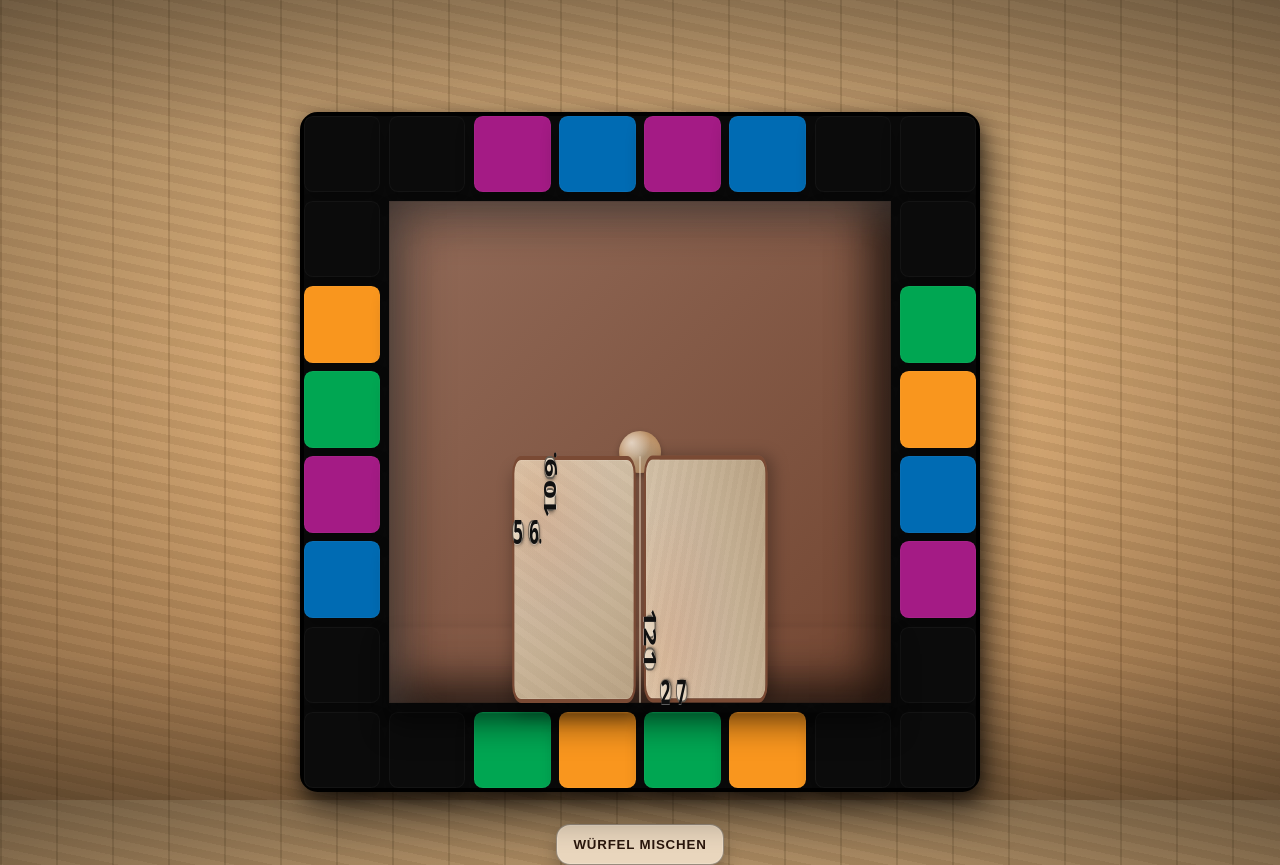
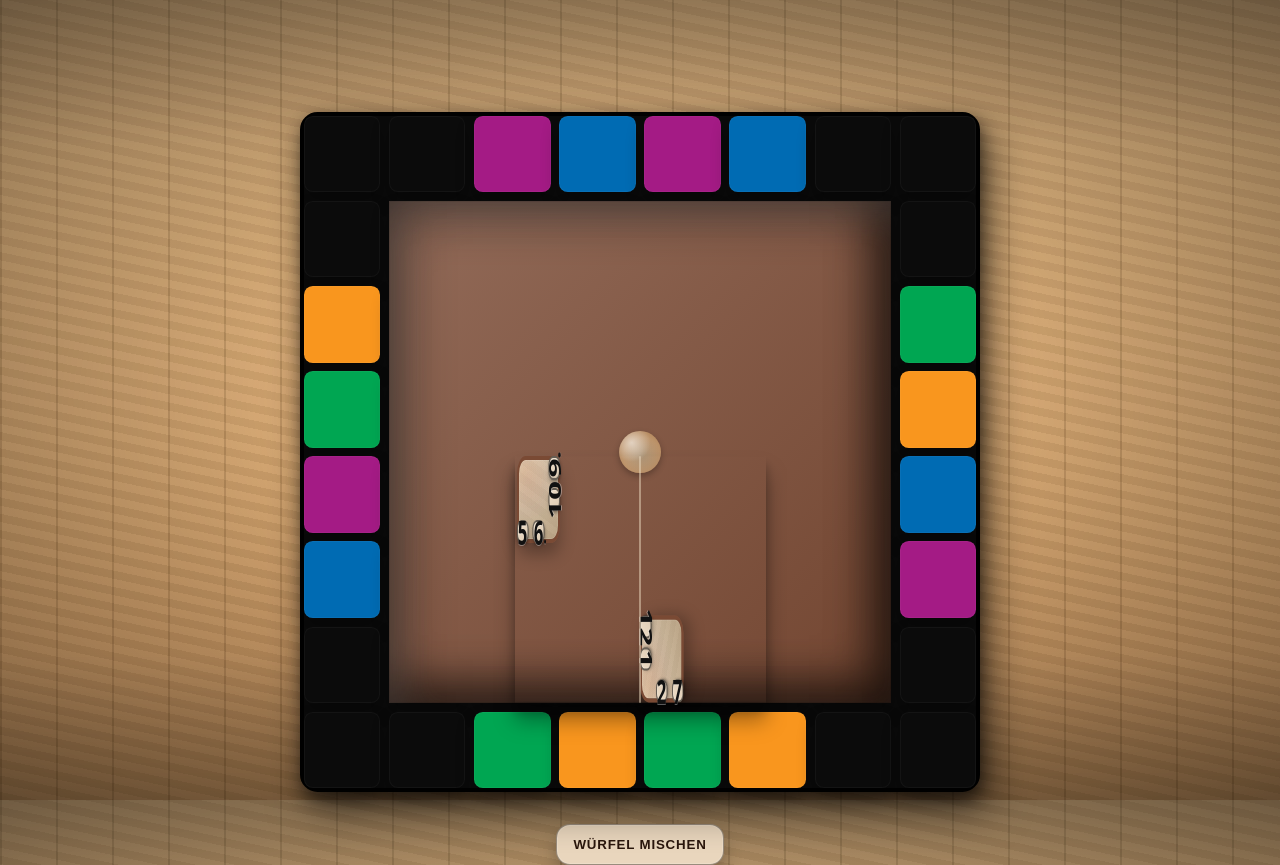
Before and after one commit to peterlenhart/KIPP-CLUB-digital, a plain HTML site: page index.html in a window 1280 px wide. Drawn offline with Linux system fonts and the light colour scheme.

Commit message:
Plättchen waren nicht mitskaliert.

```diff
--- a/index.html
+++ b/index.html
@@ -94,10 +94,9 @@
       --cell: calc((100% - 7 * var(--cell-gap)) / 8);
       --step: calc(var(--cell) + var(--cell-gap));
 
-      /* Achse zwischen D/E */
       --axis-x: calc(4 * var(--step) - (var(--cell-gap) / 2));
 
-      /* W2 Basis links oben (B) */
+      /* Quelle: W2W1 Basis */
       --cube-col: 1;
       --cube-row: 1;
       --cube-x: calc(var(--cube-col) * var(--step));
@@ -174,111 +173,87 @@
       pointer-events: none;
     }
 
-    /* =========================================================
-       W2W1-Basis bleibt Quelle (unsichtbar)
-       ========================================================= */
+    /* ========= QUELLE: W2W1 Basis (unsichtbar) ========= */
     .pairLayer{
       position:absolute;
       inset:0;
       z-index: 6;
       pointer-events:none;
-
       opacity: 0;
       visibility: hidden;
     }
 
-    /* =========================================================
-       W3W1 KIP (sichtbar, gefixt)
-       - KEIN scaleX auf ganzer Layer!
-       - Stattdessen: linke Hälfte und rechte Hälfte einzeln 50% skaliert zur Achse hin
-       ========================================================= */
-    .w3w1KipLayer{
+    /* ========= SLOT ========= */
+    .slot{
+      position:absolute;
+      width: var(--cell);
+      height: var(--cell);
+      box-sizing: border-box;
+      background:
+        linear-gradient(135deg, rgba(255,255,255,0.14), rgba(0,0,0,0.05)),
+        var(--slot-fill);
+      border: var(--slot-border-w) solid var(--slot-border);
+      border-radius: var(--cell-radius);
+      z-index: 7;
+      box-shadow:
+        1px 1px 0 rgba(255,255,255,0.18) inset,
+        -1px -1px 0 rgba(0,0,0,0.08) inset,
+        0 3px 5px rgba(0,0,0,0.22),
+        2px 2px 3px -1px rgba(0,0,0,0.20);
+    }
+    .slot .num{
       position:absolute;
       inset:0;
-      z-index: 8;
-      pointer-events:none;
+      display:flex;
+      align-items:center;
+      justify-content:center;
+      user-select:none;
+    }
+    .slot .num > span{
+      display:inline-block;
+      font-weight: 900;
+      color: #111;
+      font-size: clamp(18px, 4.2vmin, 36px);
+      text-shadow: 0 1px 0 rgba(255,255,255,0.35);
+      transform: rotate(var(--num-rot, 0deg));
+      transform-origin: 50% 50%;
+      position: relative;
+    }
+    .slot .num > span.dot::after{
+      content:"";
+      position:absolute;
+      width: clamp(3px, 0.55vmin, 6px);
+      height: clamp(3px, 0.55vmin, 6px);
+      border-radius: 50%;
+      background: #111;
+      left: 100%;
+      top: 72%;
+      transform: translate(25%, -50%);
+      box-shadow: 0 1px 0 rgba(255,255,255,0.25);
     }
 
-    /* gemeinsamer, waagrechter Bodenschatten */
-    .w3w1FloorShadow{
+    .read-south { --num-rot: calc(var(--rotSign) * 0deg); }
+    .read-west  { --num-rot: calc(var(--rotSign) * 90deg); }
+    .read-east  { --num-rot: calc(var(--rotSign) * -90deg); }
+    .read-north { --num-rot: calc(var(--rotSign) * 180deg); }
+
+    /* Quelle-Positionen W2/W1 (nur fürs Random vergeben) */
+    .slot-2b{ left: calc(var(--cube-x) + 0 * var(--step)); top:  calc(var(--cube-y) + 0 * var(--step)); }
+    .slot-2c{ left: calc(var(--cube-x) + 1 * var(--step)); top:  calc(var(--cube-y) + 0 * var(--step)); }
+    .slot-3d{ left: calc(var(--cube-x) + 2 * var(--step)); top:  calc(var(--cube-y) + 1 * var(--step)); }
+    .slot-4d{ left: calc(var(--cube-x) + 2 * var(--step)); top:  calc(var(--cube-y) + 2 * var(--step)); }
+
+    .slot2-2f{ left: calc(4 * var(--step) + 1 * var(--step)); top: calc(1 * var(--step) + 0 * var(--step)); }
+    .slot2-2g{ left: calc(4 * var(--step) + 2 * var(--step)); top: calc(1 * var(--step) + 0 * var(--step)); }
+    .slot2-3e{ left: calc(4 * var(--step) + 0 * var(--step)); top: calc(1 * var(--step) + 1 * var(--step)); }
+    .slot2-4e{ left: calc(4 * var(--step) + 0 * var(--step)); top: calc(1 * var(--step) + 2 * var(--step)); }
+
+    /* ========= HOLZFLÄCHE ========= */
+    .woodFace{
       position:absolute;
-      left: var(--step);
-      top:  calc(6 * var(--step));
-      width: calc(6 * var(--cell) + 5 * var(--cell-gap));
-      height: calc(1 * var(--step));
-      pointer-events: none;
-      z-index: 3;
-
-      background: rgba(0,0,0,0.00);
-      box-shadow:
-        0 18px 28px rgba(0,0,0,0.34),
-        0 8px 14px rgba(0,0,0,0.22);
-      filter: blur(1px);
-    }
-
-    /* stabile Trennlinie (nicht skaliert) */
-    .divider-DE-rows5to7{
-      position:absolute;
-      left: calc(var(--axis-x) - 1px);
-      top:  calc(4 * var(--step));
-      height: calc(2 * var(--step) + var(--cell));
-      width: 2px;
-
-      background: rgba(234,215,190,0.50);
-      border-radius: 999px;
-      filter: blur(0.1px);
-
-      z-index: 9999;
-      pointer-events: none;
-
-      opacity: 1;
-      visibility: visible;
-    }
-
-    /* Jede Hälfte wird zur Achse hin skaliert */
-    .half{
-      position:absolute;
+      left:0; top:0;
       width: calc(3 * var(--cell) + 2 * var(--cell-gap));
       height: calc(3 * var(--cell) + 2 * var(--cell-gap));
-      transform: scaleX(0.5);
-    }
-    .half.left{
-      /* zur Achse hin: rechter Rand bleibt "Hinge" */
-      transform-origin: 100% 50%;
-    }
-    .half.right{
-      /* zur Achse hin: linker Rand bleibt "Hinge" */
-      transform-origin: 0% 50%;
-    }
-
-    /* W3 liegt in Q3: 5B..7D => left=1*step, top=4*step */
-    .w3Half{
-      left: calc(1 * var(--step));
-      top:  calc(4 * var(--step));
-    }
-
-    /* W1 liegt in Q2: 5E..7G => left=4*step, top=4*step */
-    .w1Half{
-      left: calc(4 * var(--step));
-      top:  calc(4 * var(--step));
-    }
-
-    /* Wrapper innerhalb jeder Hälfte */
-    .wrap{
-      position:absolute;
-      inset:0;
-      transform-origin: 50% 50%;
-    }
-    /* W1: -90° CCW um eigenen Mittelpunkt */
-    .wrap.w1rot{
-      transform: rotate(-90deg);
-    }
-
-    .cubeFinal{
-      position:absolute;
-      left:0; top:0;
-      width: 100%;
-      height: 100%;
       box-sizing: border-box;
 
       background:
@@ -301,93 +276,109 @@
         0 12px 22px rgba(0,0,0,0.28),
         0 0 0 1px rgba(255,255,255,0.10) inset;
 
-      z-index: 6;
+      z-index: 1;
     }
 
-    .slot{
+    /* ========= W3W1 BASIS-PACK (sichtbar zum Testen) =========
+       -> DAS ist dein "Foto": alles drin, 1 Paket.
+       -> Dieses Paket wird dann als Ganzes in KIP skaliert.
+    */
+    .w3w1BasisPack{
       position:absolute;
-      width: var(--cell);
-      height: var(--cell);
-      box-sizing: border-box;
-
-      background:
-        linear-gradient(135deg, rgba(255,255,255,0.14), rgba(0,0,0,0.05)),
-        var(--slot-fill);
-
-      border: var(--slot-border-w) solid var(--slot-border);
-      border-radius: var(--cell-radius);
-
-      z-index: 7;
-
-      box-shadow:
-        1px 1px 0 rgba(255,255,255,0.18) inset,
-        -1px -1px 0 rgba(0,0,0,0.08) inset,
-        0 3px 5px rgba(0,0,0,0.22),
-        2px 2px 3px -1px rgba(0,0,0,0.20);
+      left: 0;
+      top:  0;
+      inset:0;
+      z-index: 8;
+      pointer-events:none;
     }
 
-    .slot .num{
+    /* Position der gesamten Basis-Kombi (dein Bereich 5B..7D und Q2/Q3 etc.):
+       Wir setzen sie in die unteren 3×3 Reihen (wie dein Screenshot KIP-Zone) */
+    .w3w1BasisPack .pack{
+      position:absolute;
+      left: 0;
+      top:  0;
+      width: 100%;
+      height: 100%;
+      transform-origin: var(--axis-x) 50%;
+    }
+
+    /* ======= hier ist die KIP-Ansicht: NUR dieses Element wird skaliert ======= */
+    .w3w1BasisPack .pack.kip{
+      transform: scaleX(0.5);
+    }
+
+    /* Gemeinsamer Schatten (im Paket!) */
+    .w3w1BasisPack .sharedShadow{
+      position:absolute;
+      left: var(--step);
+      top:  calc(4 * var(--step)); /* Bereich der KIP-Zone */
+      width: calc(6 * var(--cell) + 5 * var(--cell-gap));
+      height: calc(3 * var(--cell) + 2 * var(--cell-gap));
+      z-index: 0;
+      background: transparent;
+      box-shadow:
+        0 18px 28px rgba(0,0,0,0.34),
+        0 8px 14px rgba(0,0,0,0.22);
+      filter: blur(1px);
+      pointer-events:none;
+    }
+
+    /* W3 Block links (Q3) – an Achse angedockt */
+    .w3Block{
+      position:absolute;
+      top:  calc(4 * var(--step));
+      left: calc(var(--axis-x) - (3 * var(--cell) + 2 * var(--cell-gap))); /* rechter Rand an Achse */
+      width: calc(3 * var(--cell) + 2 * var(--cell-gap));
+      height: calc(3 * var(--cell) + 2 * var(--cell-gap));
+      z-index: 2;
+    }
+
+    /* W1 Block rechts (Q2) – an Achse angedockt */
+    .w1Block{
+      position:absolute;
+      top:  calc(4 * var(--step));
+      left: var(--axis-x); /* linker Rand an Achse */
+      width: calc(3 * var(--cell) + 2 * var(--cell-gap));
+      height: calc(3 * var(--cell) + 2 * var(--cell-gap));
+      z-index: 2;
+    }
+
+    /* Rotation passiert INNEN drin, bleibt aber Teil des Pakets */
+    .w1Block .rot{
       position:absolute;
       inset:0;
-      display:flex;
-      align-items:center;
-      justify-content:center;
-      user-select:none;
+      transform: rotate(-90deg);
+      transform-origin: 50% 50%;
     }
 
-    .slot .num > span{
-      display:inline-block;
-      font-weight: 900;
-      color: #111;
-      font-size: clamp(18px, 4.2vmin, 36px);
-      text-shadow: 0 1px 0 rgba(255,255,255,0.35);
-      transform: rotate(var(--num-rot, 0deg));
-      transform-origin: 50% 50%;
-      position: relative;
-    }
-
-    .slot .num > span.dot::after{
-      content:"";
-      position:absolute;
-      width: clamp(3px, 0.55vmin, 6px);
-      height: clamp(3px, 0.55vmin, 6px);
-      border-radius: 50%;
-      background: #111;
-
-      left: 100%;
-      top: 72%;
-      transform: translate(25%, -50%);
-      box-shadow: 0 1px 0 rgba(255,255,255,0.25);
-    }
-
-    /* Leserichtungen */
-    .read-south { --num-rot: calc(var(--rotSign) * 0deg); }
-    .read-west  { --num-rot: calc(var(--rotSign) * 90deg); }
-    .read-east  { --num-rot: calc(var(--rotSign) * -90deg); }
-    .read-north { --num-rot: calc(var(--rotSign) * 180deg); }
-
-    /* Quelle: Slot-Positionen (W2W1 Basis) */
-    .slot-2b{ left: calc(var(--cube-x) + 0 * var(--step)); top:  calc(var(--cube-y) + 0 * var(--step)); }
-    .slot-2c{ left: calc(var(--cube-x) + 1 * var(--step)); top:  calc(var(--cube-y) + 0 * var(--step)); }
-    .slot-3d{ left: calc(var(--cube-x) + 2 * var(--step)); top:  calc(var(--cube-y) + 1 * var(--step)); }
-    .slot-4d{ left: calc(var(--cube-x) + 2 * var(--step)); top:  calc(var(--cube-y) + 2 * var(--step)); }
-
-    .slot2-2f{ left: calc(4 * var(--step) + 1 * var(--step)); top: calc(1 * var(--step) + 0 * var(--step)); }
-    .slot2-2g{ left: calc(4 * var(--step) + 2 * var(--step)); top: calc(1 * var(--step) + 0 * var(--step)); }
-    .slot2-3e{ left: calc(4 * var(--step) + 0 * var(--step)); top: calc(1 * var(--step) + 1 * var(--step)); }
-    .slot2-4e{ left: calc(4 * var(--step) + 0 * var(--step)); top: calc(1 * var(--step) + 2 * var(--step)); }
-
-    /* Slots in W3-Hälfte (relativ zur 3×3-Fläche) */
+    /* Slots relativ innerhalb 3×3 Fläche (W3: U1..U4) */
     .w3s-u1{ left: calc(2 * var(--step)); top:  calc(0 * var(--step)); }
     .w3s-u2{ left: calc(2 * var(--step)); top:  calc(1 * var(--step)); }
     .w3s-u3{ left: calc(0 * var(--step)); top:  calc(2 * var(--step)); }
     .w3s-u4{ left: calc(1 * var(--step)); top:  calc(2 * var(--step)); }
 
-    /* Slots in W1-Hälfte (relativ zur 3×3-Fläche) */
+    /* Slots relativ innerhalb 3×3 Fläche (W1: T1..T4) */
     .w1s-t1{ left: calc(1 * var(--step)); top:  calc(0 * var(--step)); }
     .w1s-t2{ left: calc(2 * var(--step)); top:  calc(0 * var(--step)); }
     .w1s-t3{ left: calc(0 * var(--step)); top:  calc(1 * var(--step)); }
     .w1s-t4{ left: calc(0 * var(--step)); top:  calc(2 * var(--step)); }
+
+    /* Trennlinie: NICHT Teil des Pakets */
+    .divider-W3W1{
+      position:absolute;
+      left: calc(var(--axis-x) - 1px);
+      top:  calc(4 * var(--step));
+      height: calc(2 * var(--step) + var(--cell));
+      width: 2px;
+      background: rgba(234,215,190,0.50);
+      border-radius: 999px;
+      filter: blur(0.1px);
+      z-index: 9999;
+      pointer-events: none;
+      opacity: 1;
+      visibility: visible;
+    }
 
     .controls{
       width: 100%;
@@ -425,16 +416,10 @@
     <div class="board" id="board">
       <div class="floor" aria-hidden="true"></div>
       <div class="ball" aria-label="Kugel"></div>
-
-      <!-- Schattenband (gemeinsam, Bodenwurf) -->
-      <div class="w3w1FloorShadow" aria-hidden="true"></div>
-
       <div id="grid" class="grid" aria-label="8×8 Raster"></div>
 
-      <!-- =========================
-           W2W1-Basis (Quelle, unsichtbar)
-           ========================= -->
-      <div class="pairLayer" id="pairLayer" aria-label="W2+W1 Basis (Quelle)">
+      <!-- QUELLE (unsichtbar): W2W1 Basis nur zum Randomisieren -->
+      <div class="pairLayer" id="pairLayer">
         <div class="slot slot-2b read-north" data-slot="S1"><div class="num"><span></span></div></div>
         <div class="slot slot-2c read-north" data-slot="S2"><div class="num"><span></span></div></div>
         <div class="slot slot-3d read-east"  data-slot="S3"><div class="num"><span></span></div></div>
@@ -446,39 +431,38 @@
         <div class="slot slot2-4e read-west"  data-slot="T4"><div class="num"><span></span></div></div>
       </div>
 
-      <!-- =========================
-           W3W1 KIP (sichtbar, gefixt)
-           ========================= -->
-      <div class="w3w1KipLayer" id="w3w1KipLayer" aria-label="W3W1 KIP (sichtbar)">
+      <!-- W3W1 KIP = "Foto-Paket" + scaleX(0.5) -->
+      <div class="w3w1BasisPack" id="w3w1BasisPack">
+        <div class="pack kip" id="w3w1Pack">
 
-        <!-- linke Hälfte: W3 in Q3 -->
-        <div class="half left w3Half">
-          <div class="wrap">
-            <div class="cubeFinal" aria-hidden="true"></div>
+          <!-- Schatten IST Teil des Pakets -->
+          <div class="sharedShadow" aria-hidden="true"></div>
 
-            <div class="slot w3s-u1 read-east"  data-w3kip="U1"><div class="num"><span></span></div></div>
-            <div class="slot w3s-u2 read-east"  data-w3kip="U2"><div class="num"><span></span></div></div>
-            <div class="slot w3s-u3 read-south" data-w3kip="U3"><div class="num"><span></span></div></div>
-            <div class="slot w3s-u4 read-south" data-w3kip="U4"><div class="num"><span></span></div></div>
+          <!-- W3 Block -->
+          <div class="w3Block">
+            <div class="woodFace" aria-hidden="true"></div>
+            <div class="slot w3s-u1 read-east"  data-w3="U1"><div class="num"><span></span></div></div>
+            <div class="slot w3s-u2 read-east"  data-w3="U2"><div class="num"><span></span></div></div>
+            <div class="slot w3s-u3 read-south" data-w3="U3"><div class="num"><span></span></div></div>
+            <div class="slot w3s-u4 read-south" data-w3="U4"><div class="num"><span></span></div></div>
           </div>
+
+          <!-- W1 Block -->
+          <div class="w1Block">
+            <div class="rot">
+              <div class="woodFace" aria-hidden="true"></div>
+              <div class="slot w1s-t1 read-north" data-w1="T1"><div class="num"><span></span></div></div>
+              <div class="slot w1s-t2 read-north" data-w1="T2"><div class="num"><span></span></div></div>
+              <div class="slot w1s-t3 read-west"  data-w1="T3"><div class="num"><span></span></div></div>
+              <div class="slot w1s-t4 read-west"  data-w1="T4"><div class="num"><span></span></div></div>
+            </div>
+          </div>
+
         </div>
-
-        <!-- rechte Hälfte: W1 in Q2, -90° CCW -->
-        <div class="half right w1Half">
-          <div class="wrap w1rot">
-            <div class="cubeFinal" aria-hidden="true"></div>
-
-            <div class="slot w1s-t1 read-north" data-w1kip="T1"><div class="num"><span></span></div></div>
-            <div class="slot w1s-t2 read-north" data-w1kip="T2"><div class="num"><span></span></div></div>
-            <div class="slot w1s-t3 read-west"  data-w1kip="T3"><div class="num"><span></span></div></div>
-            <div class="slot w1s-t4 read-west"  data-w1kip="T4"><div class="num"><span></span></div></div>
-          </div>
-        </div>
-
       </div>
 
-      <!-- Trennlinie: stabil, oberste Ebene -->
-      <div class="divider-DE-rows5to7" aria-hidden="true"></div>
+      <!-- Trennlinie NICHT Teil des Pakets -->
+      <div class="divider-W3W1" aria-hidden="true"></div>
     </div>
 
     <div class="controls">
@@ -491,16 +475,21 @@
     const grid = document.getElementById("grid");
     const btn = document.getElementById("btnBestuecken");
 
-    // Quelle: W2W1 Slots
+    // Quelle: Slots in W2W1 Basis (unsichtbar)
     const srcSlotEls = Array.from(document.querySelectorAll(".pairLayer .slot"));
     const srcSpans = new Map(srcSlotEls.map(s => [s.dataset.slot, s.querySelector(".num > span")]));
 
-    // Ziele: W3W1 KIP
-    const w3kipEls = Array.from(document.querySelectorAll("[data-w3kip]"));
-    const w3kipSpans = new Map(w3kipEls.map(s => [s.dataset.w3kip, s.querySelector(".num > span")]));
+    // Sichtbar: W3 Slots U1..U4 im Paket
+    const w3Spans = new Map(
+      Array.from(document.querySelectorAll("[data-w3]"))
+        .map(el => [el.dataset.w3, el.querySelector(".num > span")])
+    );
 
-    const w1kipEls = Array.from(document.querySelectorAll("[data-w1kip]"));
-    const w1kipSpans = new Map(w1kipEls.map(s => [s.dataset.w1kip, s.querySelector(".num > span")]));
+    // Sichtbar: W1 Slots T1..T4 im Paket
+    const w1Spans = new Map(
+      Array.from(document.querySelectorAll("[data-w1]"))
+        .map(el => [el.dataset.w1, el.querySelector(".num > span")])
+    );
 
     function setBoardSquare(){
       const w = Math.round(boardEl.getBoundingClientRect().width);
@@ -564,30 +553,11 @@
       return pool.slice(0, count);
     }
 
-    function syncW3W1Kip(w3Store){
-      // W3: U1..U4 aus Store
-      ["U1","U2","U3","U4"].forEach(k => {
-        const dst = w3kipSpans.get(k);
-        const v = w3Store.get(k);
-        if(!dst || !v) return;
-        dst.textContent = v.text;
-        dst.classList.toggle("dot", !!v.dot);
-      });
-
-      // W1: T1..T4 aus Quelle
-      ["T1","T2","T3","T4"].forEach(k => {
-        const src = srcSpans.get(k);
-        const dst = w1kipSpans.get(k);
-        if(!src || !dst) return;
-        dst.textContent = src.textContent;
-        dst.classList.toggle("dot", src.classList.contains("dot"));
-      });
-    }
-
     function setRandomNumbers(){
-      // 12 eindeutige Zahlen: 8 für Quelle (S/T), 4 für W3 (U)
+      // 12 eindeutige Zahlen: 8 für Quelle (S/T) + 4 für W3 (U)
       const nums = getUniqueRandomNumbers(12, 1, 12);
 
+      // Quelle bestücken (S/T)
       const keysST = ["S1","S2","S3","S4","T1","T2","T3","T4"];
       keysST.forEach((k, idx) => {
         const span = srcSpans.get(k);
@@ -597,13 +567,23 @@
         setDot(span, n);
       });
 
-      const w3Store = new Map();
+      // W3 (U1..U4) sichtbar
       ["U1","U2","U3","U4"].forEach((k, i) => {
         const n = nums[8 + i];
-        w3Store.set(k, { text: String(n), dot: (n === 6 || n === 9) });
+        const span = w3Spans.get(k);
+        if(!span) return;
+        span.textContent = String(n);
+        setDot(span, n);
       });
 
-      syncW3W1Kip(w3Store);
+      // W1 (T1..T4) sichtbar aus Quelle übernehmen
+      ["T1","T2","T3","T4"].forEach(k => {
+        const src = srcSpans.get(k);
+        const dst = w1Spans.get(k);
+        if(!src || !dst) return;
+        dst.textContent = src.textContent;
+        dst.classList.toggle("dot", src.classList.contains("dot"));
+      });
     }
 
     btn.addEventListener("click", setRandomNumbers);
```
